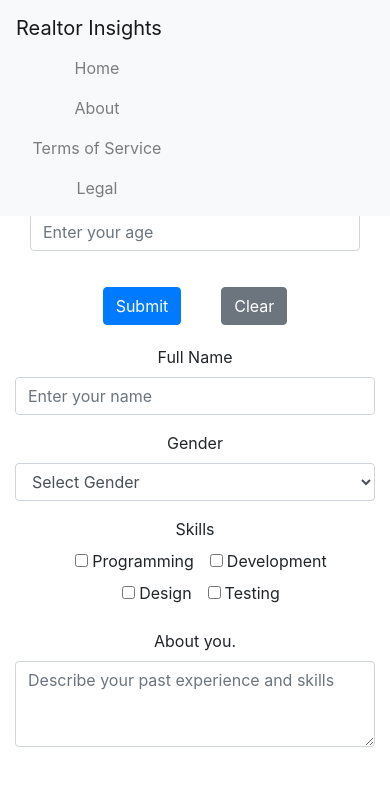
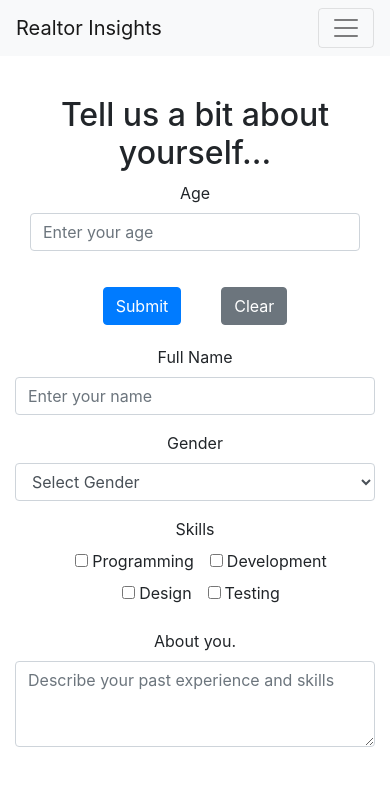
Before and after one commit to henryrcho/realtor-insights, a React (Create React App) app in the folder dashboard/: page /search in a window 390 px wide. Shown: the top 786 px of the page. Built offline with nearby package versions, Linux system fonts and the light colour scheme.

Commit message:
added responsive nav-bar

```diff
--- a/dashboard/src/components/Form/FormContainer.js
+++ b/dashboard/src/components/Form/FormContainer.js
@@ -1,5 +1,4 @@
 import React, {Component} from 'react';
-import { Link } from 'react-router-dom';
 
 
 /* Import Components */
@@ -107,6 +106,7 @@ class FormContainer extends Component {
         console.log("Successful" + data);
         // might need to fix this; have to see what response returns
         // return <Link to={"/results?data=data"} />
+        // here make 3 calls, one to each vm server, for knn model send userdata
       })
     })
   }
--- a/dashboard/src/components/NavBar.js
+++ b/dashboard/src/components/NavBar.js
@@ -5,18 +5,23 @@ class NavBar extends Component {
     render() {
       return (
         <div className="mb-5">
-            <nav className="navbar navbar-expand-lg navbar-light bg-light fixed-top">
-                <ul className="navbar-nav mr-auto">
-                    <li className="navbar-brand">
-                    {/* <img src="../../public/logo192.png" width="30" height="30" class="d-inline-block align-top" alt="" /> */}
-                    Realtor Insights
-                    </li>
-                    <li><Link to={'/'} className="nav-link"> Home </Link></li>
-                    <li><Link to={'/about'} className="nav-link">About</Link></li>
-                    <li><Link to={'/tos'} className="nav-link">Terms of Service</Link></li>
-                    <li><Link to={'/legal'} className="nav-link">Legal</Link></li>
-                </ul>
-            </nav>
+          <nav className="navbar navbar-expand-lg navbar-light bg-light fixed-top">
+            <div className="navbar-brand">
+              {/* <img src="../../public/logo192.png" width="30" height="30" class="d-inline-block align-top" alt="" /> */}
+              Realtor Insights
+            </div>
+            <button className="navbar-toggler" type="button" data-toggle="collapse" data-target="#navbarToggler" aria-controls="navbarToggler" aria-expanded="false" aria-label="Toggle navigation">
+              <span className="navbar-toggler-icon"></span>
+            </button>
+            <div class="collapse navbar-collapse" id="navbarToggler">
+              <ul className="navbar-nav mr-auto">
+                <li className="nav-item"><Link to={'/'} className="nav-link">Home</Link></li>
+                <li className="nav-item"><Link to={'/about'} className="nav-link">About</Link></li>
+                <li className="nav-item"><Link to={'/tos'} className="nav-link">Terms of Service</Link></li>
+                <li className="nav-item"><Link to={'/legal'} className="nav-link">Legal</Link></li>
+              </ul>
+            </div>
+          </nav>
         </div>
       );
     }
--- a/dashboard/src/index.js
+++ b/dashboard/src/index.js
@@ -3,7 +3,9 @@ import ReactDOM from 'react-dom';
 import './index.css';
 import App from './App';
 import * as serviceWorker from './serviceWorker';
-import 'bootstrap/dist/css/bootstrap.min.css';
+import 'bootstrap';
+import 'bootstrap/dist/css/bootstrap.css';
+import 'bootstrap/dist/js/bootstrap.js';
 
 ReactDOM.render(<App />, document.getElementById('root'));
 
```
Also changed, not shown: package.json (added, +7 -0 lines), 2 other files (tests, documents, lock files or other folders).
